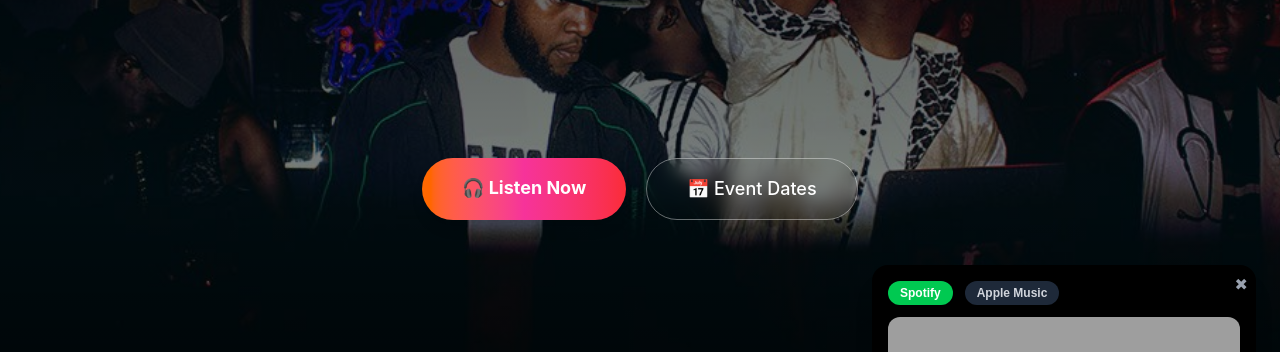
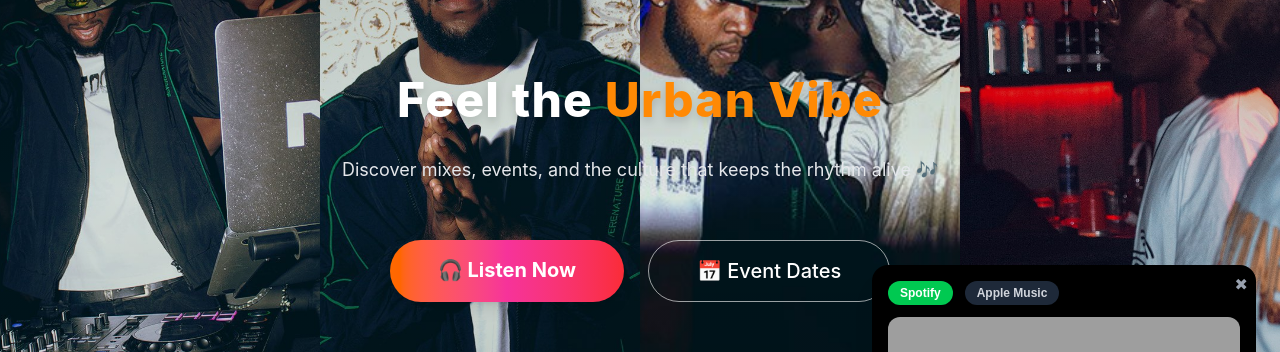
Before and after one commit to ChristopherAmah/djnty, a React (Vite) app: page / in a window 1280 px wide. Shown: the part 291-643 px from the top of the page. Built offline with nearby package versions, Linux system fonts and the light colour scheme; grey boxes are pictures that could not be loaded.

Commit message:
large banner

```diff
--- a/src/components/Hero.jsx
+++ b/src/components/Hero.jsx
@@ -1,50 +1,53 @@
 import React from "react";
-import urbanhero from "../assets/urbanhero.jpg"; // desktop bg
-import urban2set from "../assets/urban2set.jpg"; // mobile bg
+import urbanhero from "../assets/urbanhero.jpg";
+import urban2set from "../assets/urban2set.jpg";
+import praying from "../assets/praying.jpg";
+import urbanset from "../assets/urbanset.jpg";
 import { Link } from "react-router-dom";
 
 const Hero = () => {
   return (
     <section className="relative h-screen w-full overflow-hidden font-sans">
-      {/* Background Images */}
-      <div
-        className="absolute inset-0 bg-cover bg-center block lg:hidden"
-        style={{ backgroundImage: `url(${urban2set})` }}
-      ></div>
-      <div
-        className="absolute inset-0 bg-cover bg-center hidden lg:block"
-        style={{ backgroundImage: `url(${urbanhero})` }}
-      ></div>
+      {/* Background images as grid */}
+      <div className="absolute inset-0 grid grid-cols-1 sm:grid-cols-2 lg:grid-cols-3 xl:grid-cols-4">
+        <img src={urban2set} alt="Urban 1" className="w-full h-full object-cover" />
+        <img src={praying} alt="Urban 2" className="w-full h-full object-cover hidden sm:block" />
+        <img src={urbanhero} alt="Urban 3" className="w-full h-full object-cover hidden lg:block" />
+        <img src={urbanset} alt="Urban 4" className="w-full h-full object-cover hidden xl:block" />
+      </div>
 
-      {/* Dark Overlay */}
-      <div className="absolute inset-0 bg-gradient-to-b from-black/70 via-black/50 to-black"></div>
+      {/* Softer Overlay (lighter for larger screens) */}
+      <div className="absolute inset-0 bg-gradient-to-b from-black/50 via-black/30 to-black/60 lg:from-black/30 lg:via-black/10 lg:to-black/30"></div>
 
       {/* Hero Content */}
-      <div className="relative z-10 h-full flex flex-col justify-center items-center text-center px-6">
+      <div className="relative z-10 h-full flex flex-col justify-center items-center text-center px-6 space-y-8 animate-fadeIn">
         {/* Tagline */}
-        {/* <span className="text-2xl font-bold md:text-base tracking-widest uppercase text-orange-400 mb-8 animate-fadeIn">
-          DJ NTY - URBAN FUSION
-        </span> */}
+        <h1 className="text-3xl md:text-5xl font-extrabold text-white drop-shadow-lg tracking-wide">
+          Feel the <span className="text-orange-400">Urban Vibe</span>
+        </h1>
+        <p className="text-gray-200 max-w-2xl text-sm md:text-lg">
+          Discover mixes, events, and the culture that keeps the rhythm alive 🎶
+        </p>
 
         {/* CTA Buttons */}
-        <div className="flex flex-col md:flex-row gap-5">
+        <div className="flex flex-col md:flex-row gap-6 mt-6">
           <a
             href="#dj-mixes"
-            className="px-10 py-4 font-sans bg-gradient-to-r from-orange-500 via-pink-500 to-red-500 text-white text-lg font-bold rounded-full shadow-lg hover:shadow-pink-500/50 transition-all transform hover:scale-105"
+            className="px-12 py-4 font-sans bg-gradient-to-r from-orange-500 via-pink-500 to-red-500
+              text-white text-lg md:text-xl font-bold rounded-full shadow-lg
+              hover:shadow-pink-500/50 transition-all transform hover:scale-110"
           >
             🎧 Listen Now
           </a>
           <Link
             to="/events"
-            className="px-10 py-4 font-sans bg-transparent border border-white/40 text-white text-lg font-medium rounded-full hover:bg-white hover:text-black transition-all transform hover:scale-105 backdrop-blur-sm"
+            className="px-12 py-4 font-sans border border-white/60 text-white text-lg md:text-xl font-medium
+              rounded-full hover:bg-white hover:text-black transition-all transform hover:scale-110 backdrop-blur-md"
           >
             📅 Event Dates
           </Link>
         </div>
       </div>
-
-      {/* Floating Glow Circle */}
-      {/* <div className="absolute bottom-10 right-10 w-72 h-72 bg-orange-500 rounded-full opacity-20 blur-3xl animate-pulse"></div> */}
     </section>
   );
 };
```
